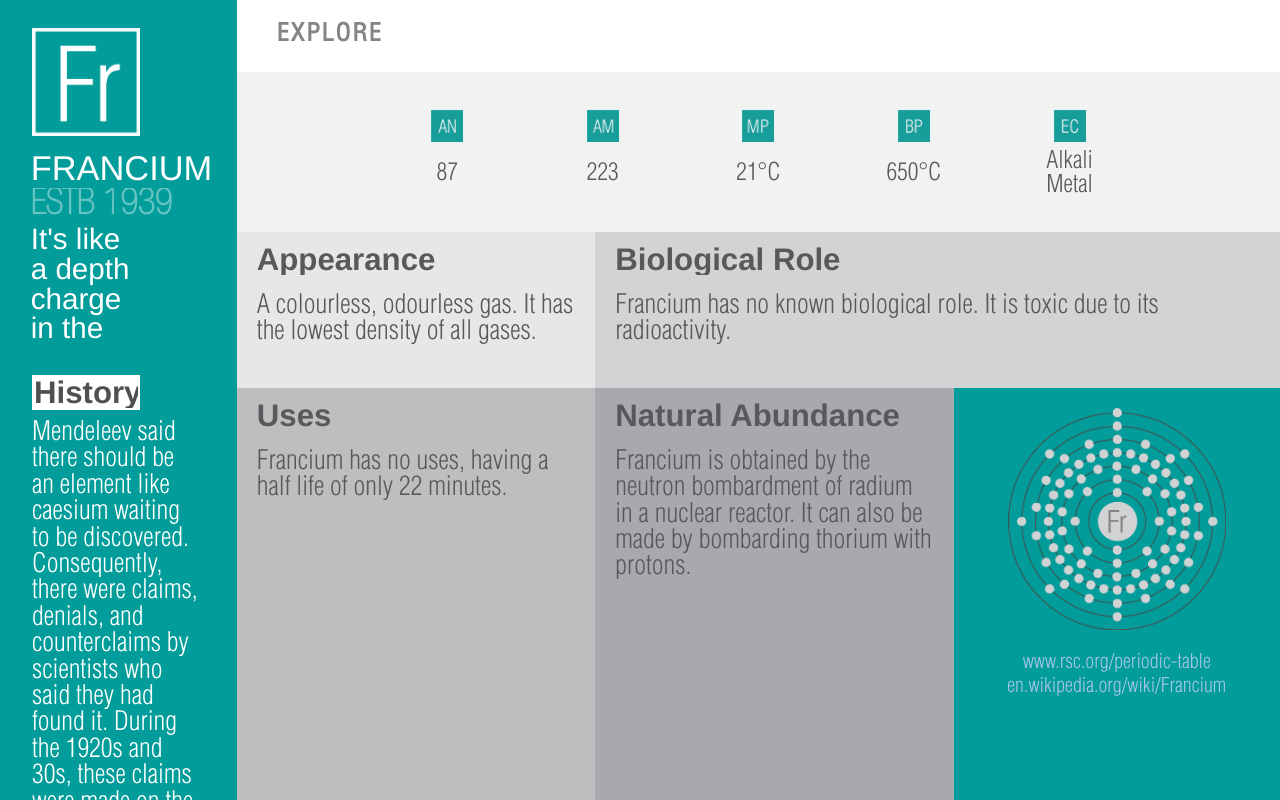
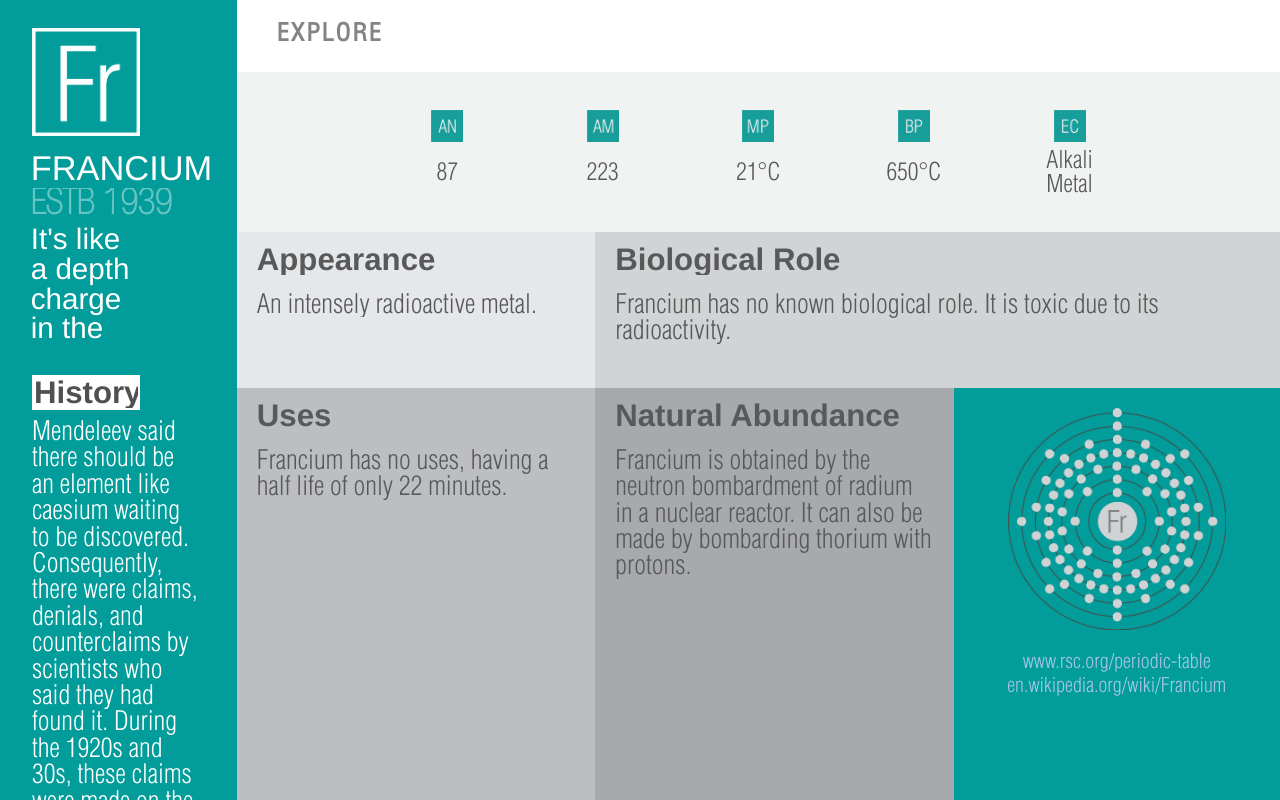
Before and after one commit to itstimformation/element, a plain HTML site: page francium.html in a window 1280 px wide. Drawn offline with nearby package versions, Linux system fonts and the light colour scheme.

Commit message:
update to francium

```diff
--- a/francium.html
+++ b/francium.html
@@ -78,7 +78,7 @@
   <div class="box d">
     <h2>Appearance</h2>
     <p class="appearance">
-      A colourless, odourless gas. It has the lowest density of all gases.
+      An intensely radioactive metal.
     </p>
   </div>
 
```
